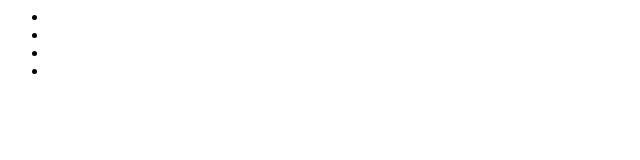
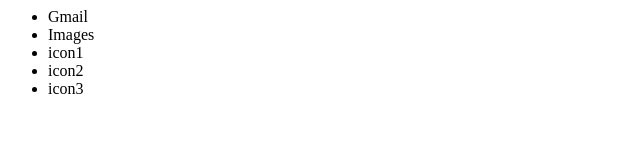
Before and after one commit to nedbro/googlehomepage, a plain HTML site: page index.html in a window 1280 px wide. Shown: the whole page, without its empty margins (0-640 px from the left). Drawn offline with Linux system fonts and the light colour scheme.

Commit message:
Add navbar

```diff
--- a/index.html
+++ b/index.html
@@ -7,10 +7,11 @@
         <header>
             <nav>
                 <ul>
-                    <li></li>
-                    <li></li>
-                    <li></li>
-                    <li></li>
+                    <li>Gmail</li>
+                    <li>Images</li>
+                    <li>icon1</li>
+                    <li>icon2</li>
+                    <li>icon3</li>
                 </ul>
             </nav>
         </header>
```
